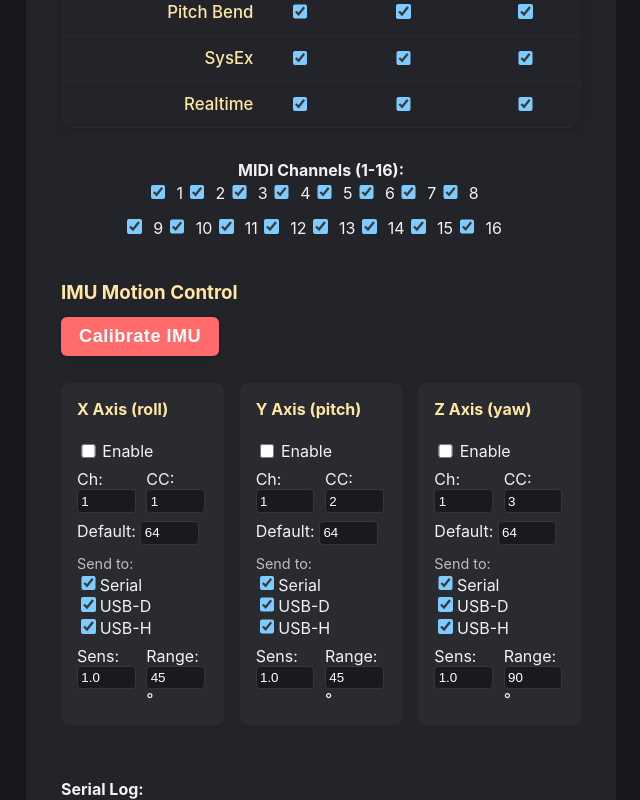
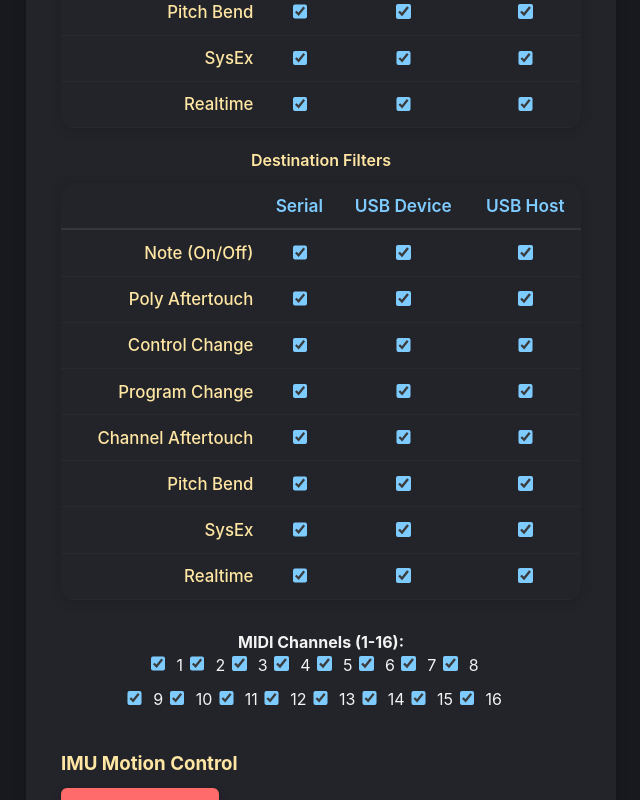
Before and after one commit to Hanz-Tech/MIDI-PicoLink-firmware, a website built with webpack: page web_configurator/index.html in a window 1280 px wide. Shown: the part 738-1538 px from the top of the page, without its empty margins (319-959 px from the left). Built offline with nearby package versions, Linux system fonts and the light colour scheme.

Commit message:
feat(05-02): add destination filter UI section
- add destination filter table mirroring source filter layout
- use df- prefixed checkbox IDs for unique mapping

```diff
--- a/web_configurator/index.html
+++ b/web_configurator/index.html
@@ -256,6 +256,69 @@
         </tr>
       </tbody>
     </table>
+      <div style="margin-bottom: 0.8em; margin-top: -0.6em; text-align: center; color: #ffe6a3; font-weight: 600;">
+        Destination Filters
+      </div>
+      <table>
+        <thead>
+        <tr>
+          <th class="iface-header"></th>
+          <th class="iface-header">Serial</th>
+          <th class="iface-header">USB Device</th>
+          <th class="iface-header">USB Host</th>
+        </tr>
+      </thead>
+      <tbody>
+        <tr>
+          <td class="msgtype-header">Note (On/Off)</td>
+          <td><input type="checkbox" id="df-0-0" checked></td>
+          <td><input type="checkbox" id="df-1-0" checked></td>
+          <td><input type="checkbox" id="df-2-0" checked></td>
+        </tr>
+        <tr>
+          <td class="msgtype-header">Poly Aftertouch</td>
+          <td><input type="checkbox" id="df-0-1" checked></td>
+          <td><input type="checkbox" id="df-1-1" checked></td>
+          <td><input type="checkbox" id="df-2-1" checked></td>
+        </tr>
+        <tr>
+          <td class="msgtype-header">Control Change</td>
+          <td><input type="checkbox" id="df-0-2" checked></td>
+          <td><input type="checkbox" id="df-1-2" checked></td>
+          <td><input type="checkbox" id="df-2-2" checked></td>
+        </tr>
+        <tr>
+          <td class="msgtype-header">Program Change</td>
+          <td><input type="checkbox" id="df-0-3" checked></td>
+          <td><input type="checkbox" id="df-1-3" checked></td>
+          <td><input type="checkbox" id="df-2-3" checked></td>
+        </tr>
+        <tr>
+          <td class="msgtype-header">Channel Aftertouch</td>
+          <td><input type="checkbox" id="df-0-4" checked></td>
+          <td><input type="checkbox" id="df-1-4" checked></td>
+          <td><input type="checkbox" id="df-2-4" checked></td>
+        </tr>
+        <tr>
+          <td class="msgtype-header">Pitch Bend</td>
+          <td><input type="checkbox" id="df-0-5" checked></td>
+          <td><input type="checkbox" id="df-1-5" checked></td>
+          <td><input type="checkbox" id="df-2-5" checked></td>
+        </tr>
+        <tr>
+          <td class="msgtype-header">SysEx</td>
+          <td><input type="checkbox" id="df-0-6" checked></td>
+          <td><input type="checkbox" id="df-1-6" checked></td>
+          <td><input type="checkbox" id="df-2-6" checked></td>
+        </tr>
+        <tr>
+          <td class="msgtype-header">Realtime</td>
+          <td><input type="checkbox" id="df-0-7" checked></td>
+          <td><input type="checkbox" id="df-1-7" checked></td>
+          <td><input type="checkbox" id="df-2-7" checked></td>
+        </tr>
+      </tbody>
+    </table>
       <div class="channels">
         <b>MIDI Channels (1-16):</b><br>
         <span id="channels">
```
